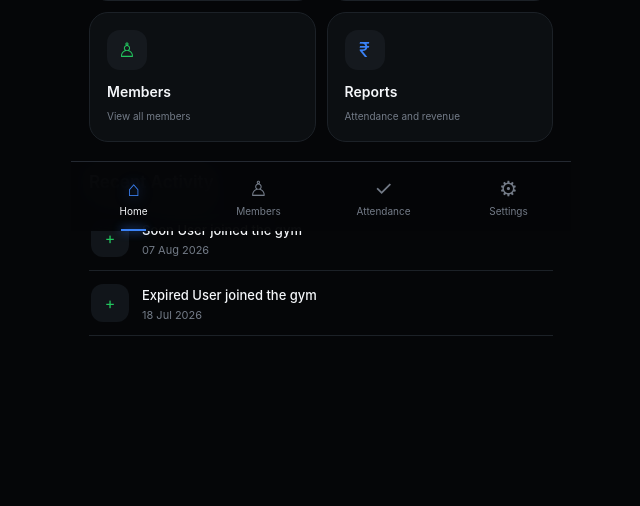
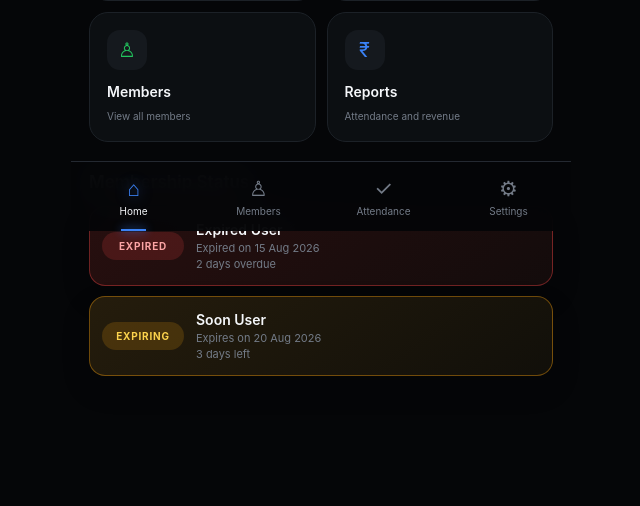
Before and after one commit to LearnEHKing/GYM-Management, a Flask app: page / in a window 1280 px wide. Shown: the part 569-1075 px from the top of the page, without its empty margins (319-959 px from the left). Before the commit the page ends 905 px from the top, so only its background shows below. Run offline with Flask 3, Linux system fonts and the light colour scheme; a user stored in the database is signed in.

Commit message:
Activity tab test

```diff
--- a/routes/members.py
+++ b/routes/members.py
@@ -9,64 +9,6 @@ from models import Attendance, Member, Membership, MembershipPlan, db
 from services.memberships import new_membership, recalculate_memberships
 
 members_bp = Blueprint("members", __name__)
-
-
-def build_recent_activity(owner_id):
-    activities = []
-
-    def add_activity(timestamp, icon, kind, title, when_text):
-        if timestamp is None:
-            return
-        activities.append({
-            "at": timestamp,
-            "icon": icon,
-            "kind": kind,
-            "title": title,
-            "when": when_text,
-        })
-
-    recent_checkins = Attendance.query.join(Member).filter(
-        Member.owner_id == owner_id
-    ).order_by(Attendance.check_in.desc()).limit(20).all()
-    for record in recent_checkins:
-        if record.member is None:
-            continue
-        add_activity(
-            record.check_in,
-            "✓",
-            "green",
-            f"{record.member.name} checked in",
-            record.check_in.strftime("%d %b, %I:%M %p"),
-        )
-
-    recent_payments = Membership.query.join(Member).filter(
-        Member.owner_id == owner_id
-    ).order_by(Membership.payment_date.desc(), Membership.id.desc()).limit(20).all()
-    for payment in recent_payments:
-        if payment.member is None:
-            continue
-        add_activity(
-            datetime.combine(payment.payment_date, datetime.min.time()),
-            "₹",
-            "blue",
-            f"{payment.member.name} paid ₹{payment.amount_paid}",
-            payment.payment_date.strftime("%d %b %Y"),
-        )
-
-    recent_members = Member.query.filter_by(owner_id=owner_id).order_by(
-        Member.join_date.desc(), Member.id.desc()
-    ).limit(20).all()
-    for member in recent_members:
-        add_activity(
-            datetime.combine(member.join_date, datetime.min.time()),
-            "+",
-            "green",
-            f"{member.name} joined the gym",
-            member.join_date.strftime("%d %b %Y"),
-        )
-
-    activities.sort(key=lambda item: item["at"], reverse=True)
-    return activities[:5]
 
 
 def validate_member_form(member=None):
@@ -105,17 +47,22 @@ def index():
             Member.owner_id == current_user.id,
             Attendance.attendance_date == today,
         ).count()
+        expired_members = Member.query.filter(
+            Member.owner_id == current_user.id,
+            Member.membership_expiry < today,
+        ).order_by(Member.membership_expiry.asc(), Member.name.asc()).all()
         expiring_soon = Member.query.filter(
             Member.owner_id == current_user.id,
             Member.active.is_(True),
             Member.membership_expiry >= today,
             Member.membership_expiry <= today + relativedelta(days=7),
-        ).count()
+        ).order_by(Member.membership_expiry.asc(), Member.name.asc()).all()
 
         return render_template(
             "home.html", active_page="home", total_members=total_members,
             monthly_revenue=monthly_revenue, today_attendance=today_attendance,
-            expiring_soon=expiring_soon, activities=build_recent_activity(current_user.id),
+            expiring_soon=len(expiring_soon), expired_members=expired_members,
+            expiring_members=expiring_soon, today=today,
         )
     return render_template("index.html")
 
--- a/static/css/home.css
+++ b/static/css/home.css
@@ -427,55 +427,91 @@
 }
 
 /* =========================================
-           RECENT ACTIVITY
+           MEMBERSHIP STATUS
         ========================================= */
 
-.activity-section {
+.status-section {
   margin-bottom: 20px;
 }
 
-.activity {
+.status-list {
   display: flex;
-
-  align-items: center;
-
-  gap: 13px;
-
-  padding: 13px 2px;
-
-  border-bottom: 1px solid var(--line);
+  flex-direction: column;
+  gap: 10px;
 }
 
-.activity-icon {
-  width: 38px;
-  height: 38px;
+.status-item {
+  display: flex;
+  align-items: center;
+  gap: 12px;
 
-  border-radius: 12px;
+  padding: 14px 12px;
 
-  background: var(--activity);
-
-  display: flex;
-
-  justify-content: center;
-  align-items: center;
+  background: linear-gradient(145deg, rgba(16, 18, 22, 0.96), rgba(12, 14, 18, 0.96));
+  border: 1px solid var(--line);
+  border-radius: 16px;
+  box-shadow: 0 12px 28px rgba(0, 0, 0, 0.18);
 }
 
-.activity-info {
-  flex: 1;
+.status-item.expired {
+  border-color: rgba(239, 68, 68, 0.4);
+  background: linear-gradient(145deg, rgba(42, 16, 16, 0.94), rgba(20, 12, 12, 0.96));
 }
 
-.activity-info strong {
-  font-size: 13px;
-  font-weight: 500;
-  color: var(--white);
+.status-item.warning {
+  border-color: rgba(245, 158, 11, 0.4);
+  background: linear-gradient(145deg, rgba(39, 30, 13, 0.94), rgba(18, 16, 10, 0.96));
 }
 
-.activity-info p {
+.status-item.empty {
+  background: rgba(16, 18, 22, 0.7);
+}
+
+.status-badge {
+  min-width: 82px;
+  padding: 8px 10px;
+  border-radius: 999px;
+  text-align: center;
+  font-size: 10px;
+  font-weight: 700;
+  letter-spacing: 0.08em;
+  text-transform: uppercase;
+}
+
+.status-badge.expired {
+  background: rgba(239, 68, 68, 0.18);
+  color: #fca5a5;
+}
+
+.status-badge.warning {
+  background: rgba(245, 158, 11, 0.18);
+  color: #fcd34d;
+}
+
+.status-body {
+  flex: 1;
+  min-width: 0;
+}
+
+.status-body strong {
+  display: block;
+  font-size: 14px;
+  font-weight: 600;
+  color: var(--white);
+  margin-bottom: 3px;
+}
+
+.status-body small {
+  display: block;
   color: var(--muted);
+  font-size: 11px;
+  margin-bottom: 2px;
+}
 
+.status-body p {
+  color: var(--muted);
   font-size: 11px;
-
-  margin-top: 4px;
+  margin: 0;
 }
 
 
--- a/templates/home.html
+++ b/templates/home.html
@@ -138,27 +138,46 @@
 </section>
 
 <!-- =====================================
-         RECENT ACTIVITY
+         MEMBERSHIP STATUS
     ====================================== -->
 
-<section class="activity-section">
+<section class="status-section">
   <div class="section-title">
-    <h2>Recent Activity</h2>
+    <h2>Membership Status</h2>
   </div>
 
-  {% for activity in activities %}
-  <div class="activity">
-    <div class="activity-icon {{ activity.kind }}">{{ activity.icon }}</div>
-    <div class="activity-info">
-      <strong>{{ activity.title }}</strong>
-      <p>{{ activity.when }}</p>
+  {% if expired_members or expiring_members %}
+  <div class="status-list">
+    {% for member in expired_members %}
+    <div class="status-item expired">
+      <div class="status-badge expired">Expired</div>
+      <div class="status-body">
+        <strong>{{ member.name }}</strong>
+        <small>Expired on {{ member.membership_expiry.strftime('%d %b %Y') if member.membership_expiry else '—' }}</small>
+        <p>{{ (today - member.membership_expiry).days }} day{% if (today - member.membership_expiry).days != 1 %}s{% endif %} overdue</p>
+      </div>
+    </div>
+    {% endfor %}
+
+    {% for member in expiring_members %}
+    <div class="status-item warning">
+      <div class="status-badge warning">Expiring</div>
+      <div class="status-body">
+        <strong>{{ member.name }}</strong>
+        <small>Expires on {{ member.membership_expiry.strftime('%d %b %Y') if member.membership_expiry else '—' }}</small>
+        <p>{{ (member.membership_expiry - today).days }} day{% if (member.membership_expiry - today).days != 1 %}s{% endif %} left</p>
+      </div>
+    </div>
+    {% endfor %}
+  </div>
+  {% else %}
+  <div class="status-item empty">
+    <div class="status-body">
+      <strong>No expired or expiring memberships</strong>
+      <p>Everything looks current for this owner.</p>
     </div>
   </div>
-  {% else %}
-  <div class="activity">
-    <div class="activity-info"><strong>No activity yet</strong><p>Check-ins, payments, and new members will appear here.</p></div>
-  </div>
-  {% endfor %}
+  {% endif %}
 </section>
 {% endblock %}
 
```
Also changed, not shown: instance/gym.db.
